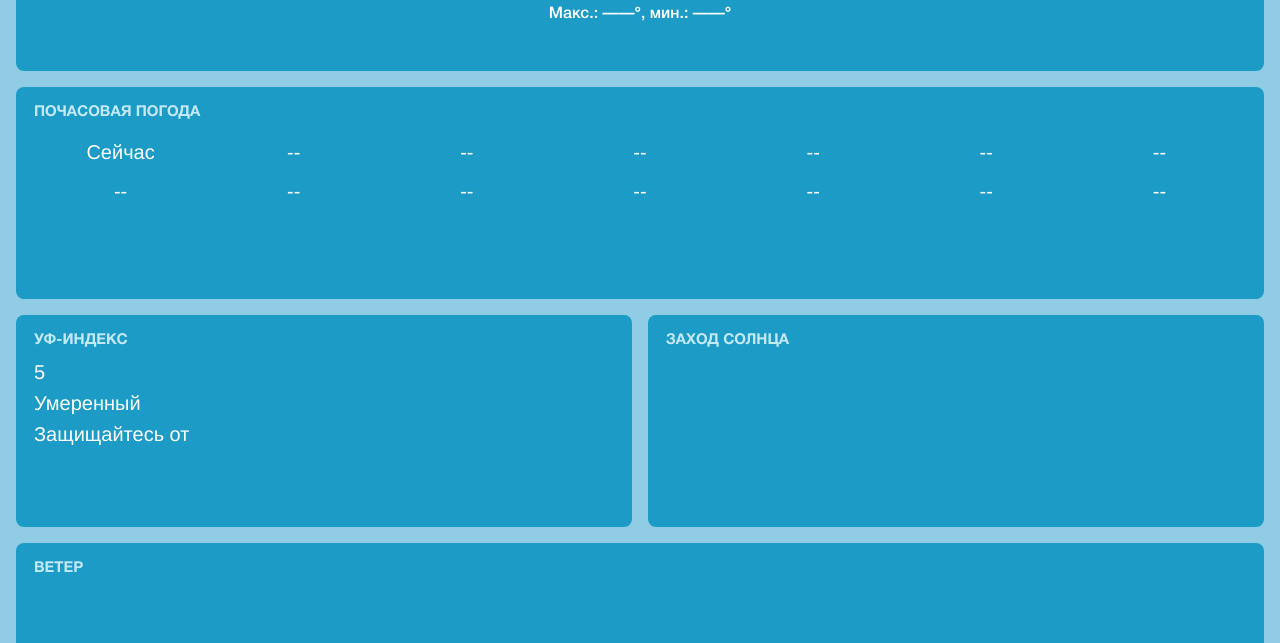
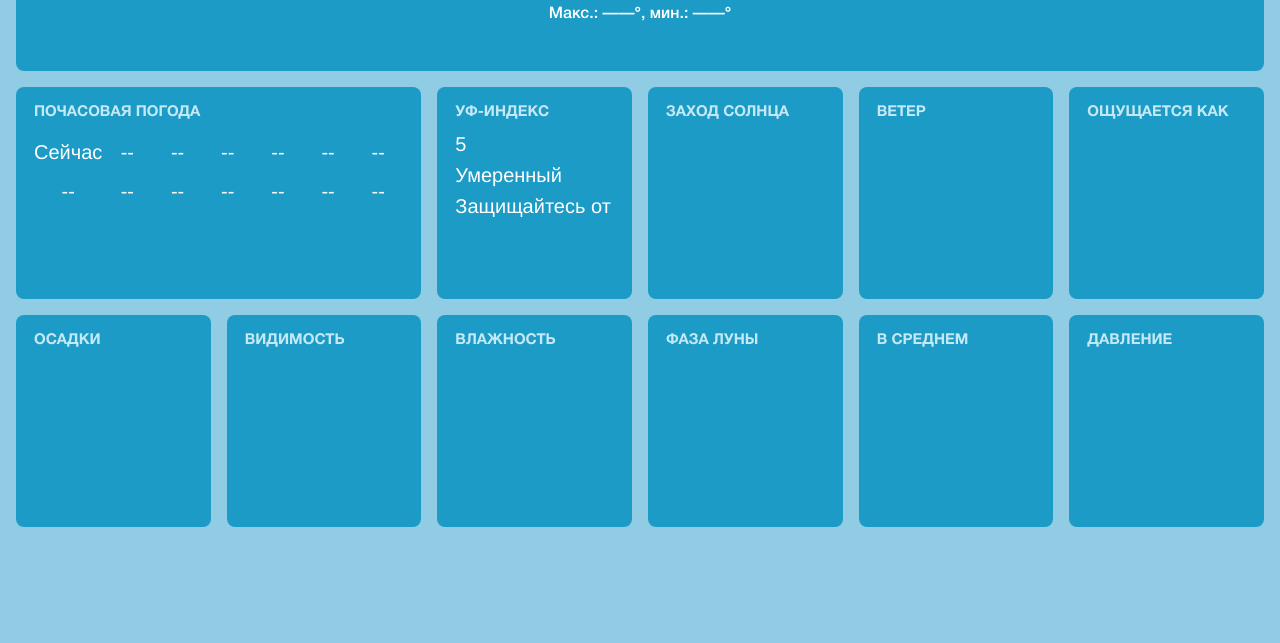
Before and after one commit to konnorriwer/weather, a plain HTML site: page index.html in a window 1280 px wide. Shown: the part 157-800 px from the top of the page. Drawn offline with Linux system fonts and the light colour scheme; no server answers.

Commit message:
grid columns fixes

```diff
--- a/index.css
+++ b/index.css
@@ -11,9 +11,11 @@ html {
     min-height: 200px;
     border-radius: 8px;
 }
+.col-max {
+    grid-column: 1 / -1;
+}
 .col-2 {
-    grid-column-start: 1;
-    grid-column-end: 3;
+    grid-column: span 2;
 }
 #current_temp {
     font-size: 45px;
@@ -44,3 +46,18 @@ p {
     color: rgb(196, 233, 246);
     text-transform: uppercase;
 }
+.main-grid {
+    grid-template-columns: repeat(2, 1fr);
+}
+
+@media screen and (min-width: 768px) and (max-width: 1023px) {
+    .main-grid {
+        grid-template-columns: repeat(4, 1fr);
+    }
+}
+
+@media screen and (min-width: 1024px) {
+    .main-grid {
+        grid-template-columns: repeat(6, 1fr);
+    }
+}
--- a/index.html
+++ b/index.html
@@ -9,8 +9,8 @@
     <link rel="stylesheet" href="fonts.css">
 </head>
 <body>
-    <div class="grid grid-col-2">
-        <div class="block col-2">
+    <div class="grid main-grid">
+        <div class="block col-max">
             <h2 class="block-header">
                 Погода
             </h2>
@@ -81,7 +81,7 @@
                 Заход солнца
             </h2>
         </div>
-        <div class="block col-2">
+        <div class="block">
             <h2 class="block-header">
                 Ветер
             </h2>
@@ -106,7 +106,7 @@
                 Влажность
             </h2>
         </div>
-        <div class="block col-2">
+        <div class="block">
             <h2 class="block-header">
                 Фаза луны
             </h2>
```
